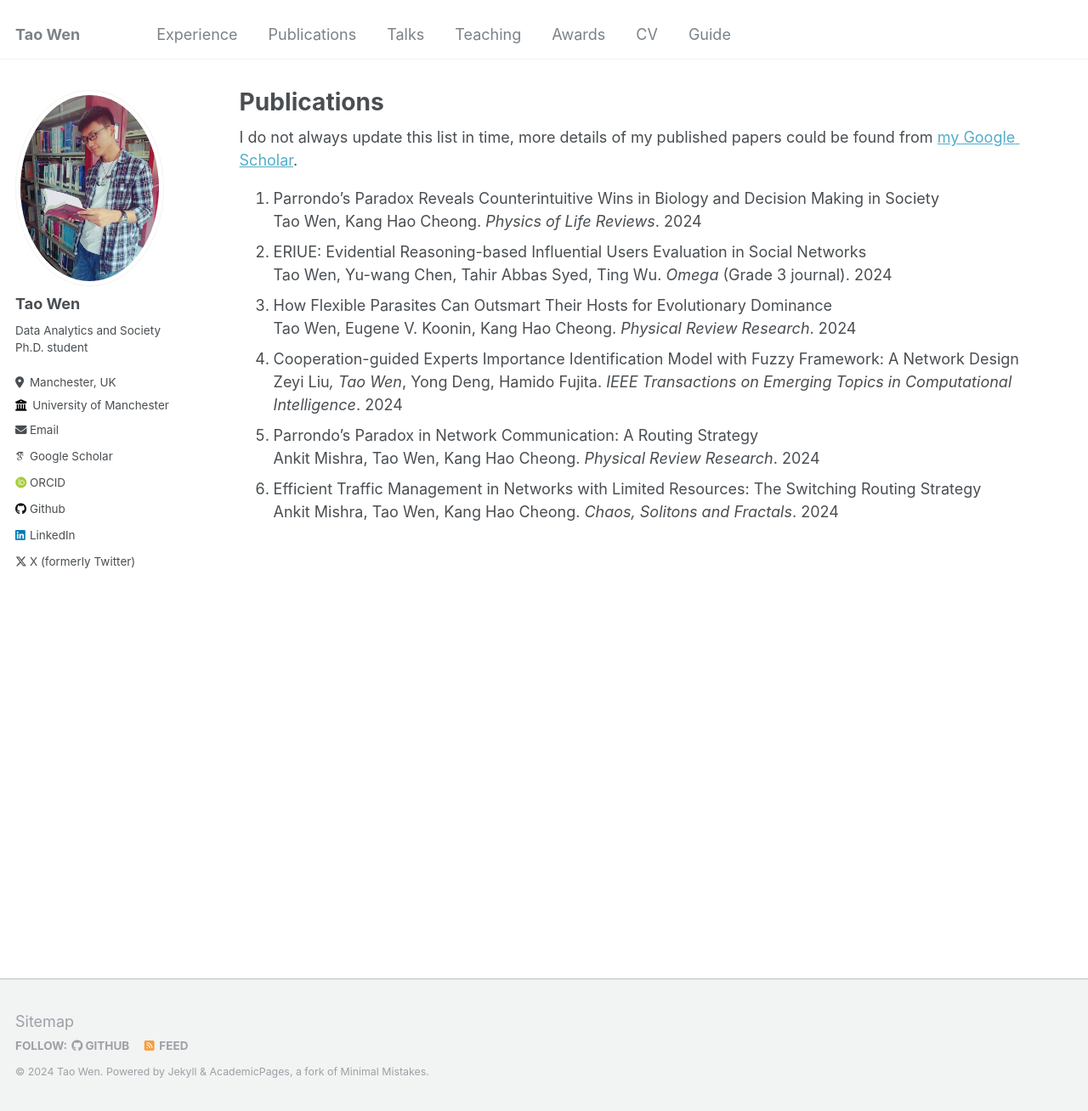
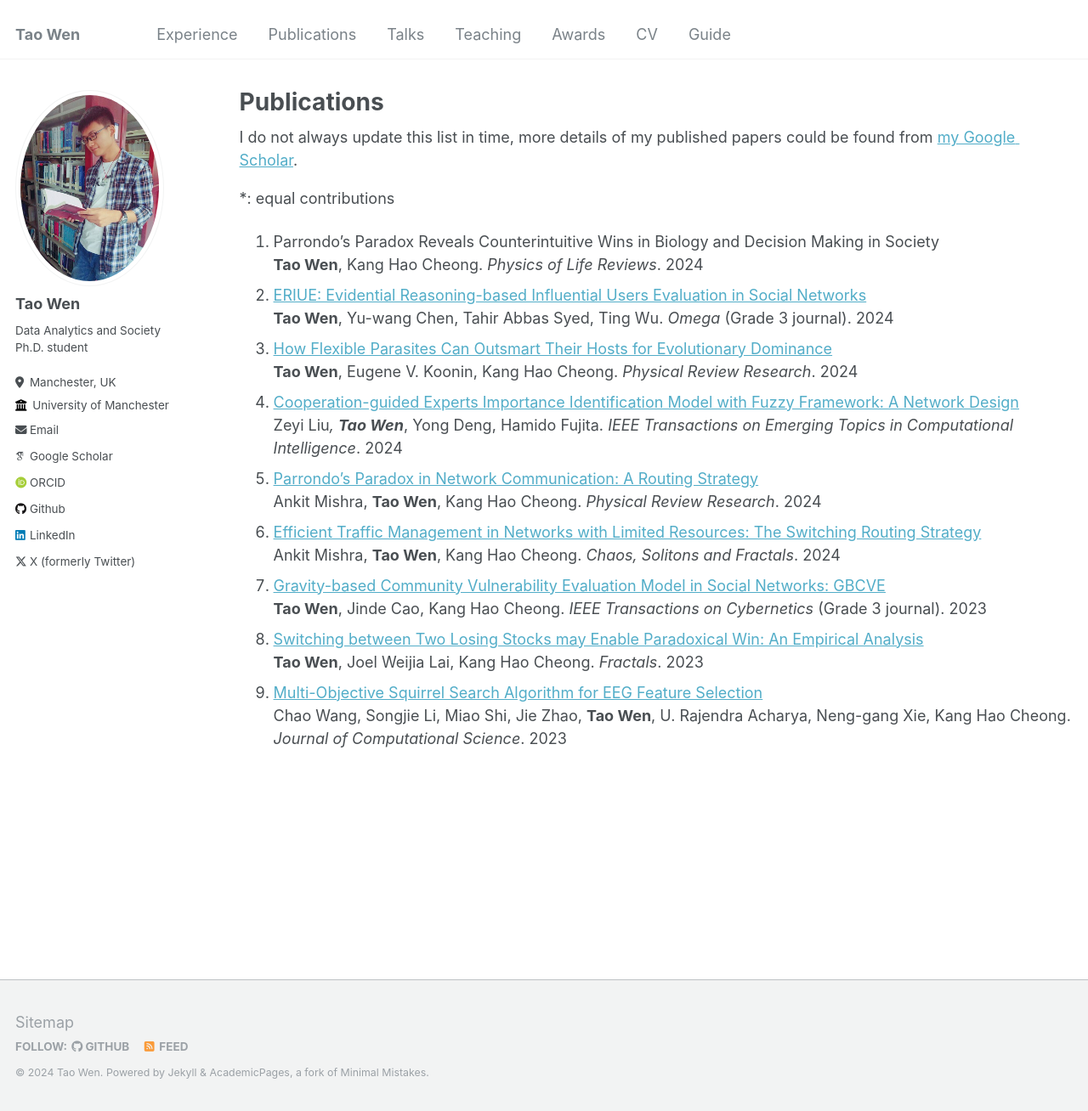
Before and after one commit to TaaoWen/taaowen.github.io, a Jekyll site: the page built from _pages/publications.md, in a window 1280 px wide and 1308 px high. Shown: the whole window at 85% size. Built offline with Jekyll 4.4.1, drawn with Linux system fonts in a browser that asks for light colours; some web fonts are replaced.

Commit message:
Update publications.md

```diff
--- a/_pages/publications.md
+++ b/_pages/publications.md
@@ -9,15 +9,23 @@ author_profile: true
   <div class="wordwrap">I do not always update this list in time, more details of my published papers could be found from <a href="{{[site.author.googlescholar](https://scholar.google.com/citations?hl=en&user=edoHbXEAAAAJ)}}">my Google Scholar</a>.</div>
 {% endif %}
 
+*: equal contributions
+
 1. Parrondo’s Paradox Reveals Counterintuitive Wins in Biology and Decision Making in Society<br>
-  Tao Wen, Kang Hao Cheong. *Physics of Life Reviews*.  2024
-2. ERIUE: Evidential Reasoning-based Influential Users Evaluation in Social Networks<br>
-   Tao Wen, Yu-wang Chen, Tahir Abbas Syed, Ting Wu. *Omega* (Grade 3 journal). 2024
-3. How Flexible Parasites Can Outsmart Their Hosts for Evolutionary Dominance<br>
-   Tao Wen, Eugene V. Koonin, Kang Hao Cheong. *Physical Review Research*. 2024
-4. Cooperation-guided Experts Importance Identification Model with Fuzzy Framework: A Network Design<br>
-   Zeyi Liu*, Tao Wen*, Yong Deng, Hamido Fujita. *IEEE Transactions on Emerging Topics in Computational Intelligence*. 2024
-5. Parrondo’s Paradox in Network Communication: A Routing Strategy<br>
-   Ankit Mishra, Tao Wen, Kang Hao Cheong. *Physical Review Research*. 2024
-6. Efficient Traffic Management in Networks with Limited Resources: The Switching Routing Strategy<br>
-   Ankit Mishra, Tao Wen, Kang Hao Cheong. *Chaos, Solitons and Fractals*. 2024
+    **Tao Wen**, Kang Hao Cheong. *Physics of Life Reviews*.  2024
+1. [ERIUE: Evidential Reasoning-based Influential Users Evaluation in Social Networks](https://doi.org/10.1016/j.omega.2023.102945)<br>
+   **Tao Wen**, Yu-wang Chen, Tahir Abbas Syed, Ting Wu. *Omega* (Grade 3 journal). 2024
+1. [How Flexible Parasites Can Outsmart Their Hosts for Evolutionary Dominance](https://doi.org/10.1103/PhysRevResearch.6.023104)<br>
+   **Tao Wen**, Eugene V. Koonin, Kang Hao Cheong. *Physical Review Research*. 2024
+1. [Cooperation-guided Experts Importance Identification Model with Fuzzy Framework: A Network Design](https://doi.org/10.1109/TETCI.2024.3372410)<br>
+   Zeyi Liu*, **Tao Wen***, Yong Deng, Hamido Fujita. *IEEE Transactions on Emerging Topics in Computational Intelligence*. 2024
+1. [Parrondo’s Paradox in Network Communication: A Routing Strategy](https://doi.org/10.1103/PhysRevResearch.6.L012037)<br>
+   Ankit Mishra, **Tao Wen**, Kang Hao Cheong. *Physical Review Research*. 2024
+1. [Efficient Traffic Management in Networks with Limited Resources: The Switching Routing Strategy](https://doi.org/10.1016/j.chaos.2024.114658)<br>
+   Ankit Mishra, **Tao Wen**, Kang Hao Cheong. *Chaos, Solitons and Fractals*. 2024
+1. [Gravity-based Community Vulnerability Evaluation Model in Social Networks: GBCVE](https://doi.org/10.1109/TCYB.2021.3123081)<br>
+   **Tao Wen**, Jinde Cao, Kang Hao Cheong. *IEEE Transactions on Cybernetics* (Grade 3 journal). 2023
+1. [Switching between Two Losing Stocks may Enable Paradoxical Win: An Empirical Analysis](https://doi.org/10.1142/S0218348X23400017)<br>
+   **Tao Wen**, Joel Weijia Lai, Kang Hao Cheong. *Fractals*. 2023
+1. [Multi-Objective Squirrel Search Algorithm for EEG Feature Selection](https://doi.org/10.1016/j.jocs.2023.102140)<br>
+   Chao Wang, Songjie Li, Miao Shi, Jie Zhao, **Tao Wen**, U. Rajendra Acharya, Neng-gang Xie, Kang Hao Cheong. *Journal of Computational Science*. 2023
```
